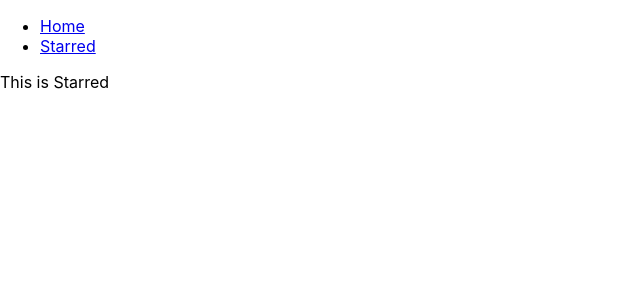
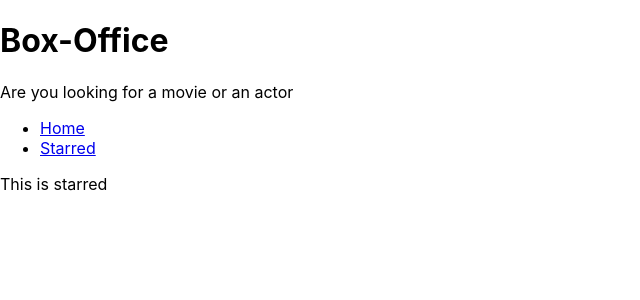
Before and after one commit to RuturajSant/box-office, a React (Create React App) app: page /starred in a window 1280 px wide. Shown: the top 300 px of the page, without its empty margins (0-640 px from the left). Built offline with nearby package versions, Linux system fonts and the light colour scheme.

Commit message:
added layouts and titles

```diff
--- a/src/App.js
+++ b/src/App.js
@@ -1,15 +1,12 @@
 import React from 'react';
 import { Switch, Route } from 'react-router';
 import './App.css';
-import Navs from './components/Navs';
 import Home from './pages/Home';
 import Starred from './pages/Starred';
 
 
 function App() {
   return (
-    <div>
-      <Navs/>
       <Switch>
         <Route exact path="/">
           <Home/>
@@ -21,7 +18,6 @@
           <div>404 Not Found,Try Again</div>
         </Route>
       </Switch>
-    </div>
   );
 }
 
--- /dev/null
+++ b/src/components/MainPageLayout.js
@@ -0,0 +1,16 @@
+import React from 'react';
+import Navs from './Navs';
+import Title from './Title';
+
+
+const MainPageLayout = ({children}) => {
+    return (
+    <div>
+        <Title title="Box-Office" subtitle="Are you looking for a movie or an actor"/>
+        <Navs/>
+        {children}
+    </div>
+    )
+}
+
+export default MainPageLayout
--- /dev/null
+++ b/src/components/Title.js
@@ -0,0 +1,12 @@
+import React from 'react'
+
+const Title = ({title, subtitle}) => {
+    return (
+        <div>
+            <h1>{title}</h1>
+            <p>{subtitle}</p>
+        </div>
+    )
+}
+
+export default Title
--- a/src/pages/Home.js
+++ b/src/pages/Home.js
@@ -1,10 +1,11 @@
-import React from 'react'
+import React from 'react';
+import MainPageLayout from '../components/MainPageLayout';
 
 const Home = () => {
     return (
-        <div>
+        <MainPageLayout>
             This is home
-        </div>
+        </MainPageLayout>
     )
 }
 
--- a/src/pages/Starred.js
+++ b/src/pages/Starred.js
@@ -1,10 +1,11 @@
-import React from 'react'
+import React from 'react';
+import MainPageLayout from '../components/MainPageLayout';
 
 const Starred = () => {
     return (
-        <div>
-           This is Starred
-        </div>
+        <MainPageLayout>
+            This is starred
+        </MainPageLayout>
     )
 }
 
```
